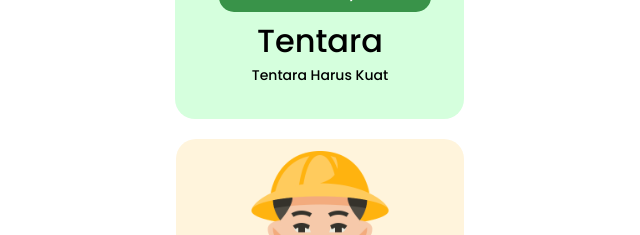
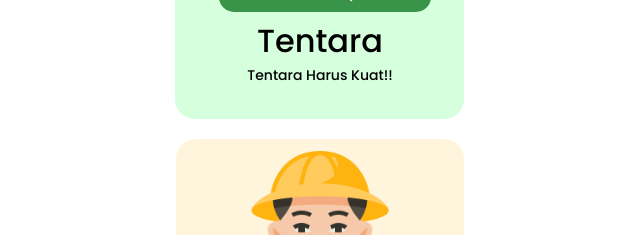
Before and after one commit to 222410101083/TUGAS-PWEBPR-A-1083, a plain HTML site: page index.html in a window 1280 px wide. Shown: the part 350-585 px from the top of the page, 320-960 px from the left. Drawn offline with Linux system fonts and the light colour scheme.

Commit message:
Tugas PWEBPR-A-1083

```diff
--- a/index.html
+++ b/index.html
@@ -39,7 +39,7 @@
                   />
                   <div class="isi-tentara">
                     <h2>Tentara</h2>
-                    <p>Tentara Harus Kuat</p>
+                    <p>Tentara Harus Kuat!!</p>
                     <button>Pilih Saya</button>
                   </div>
                 </div>
```
